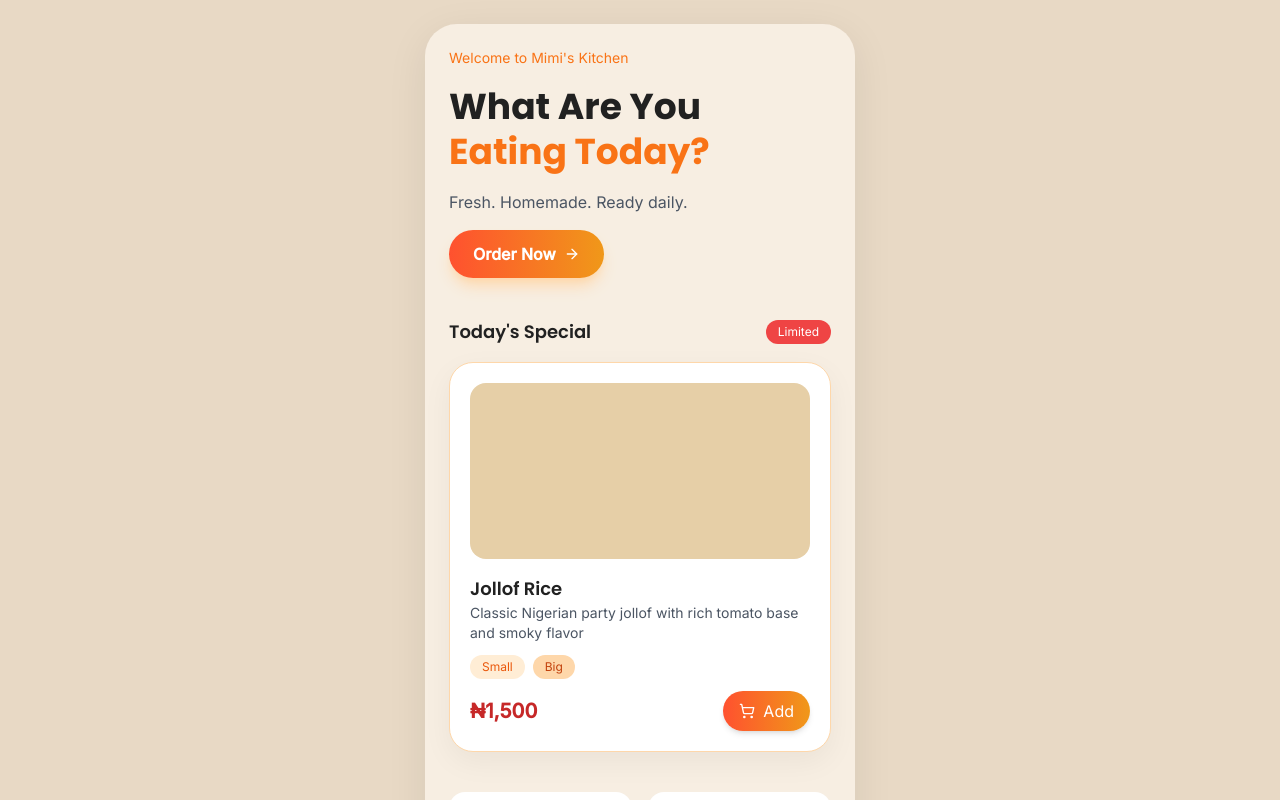
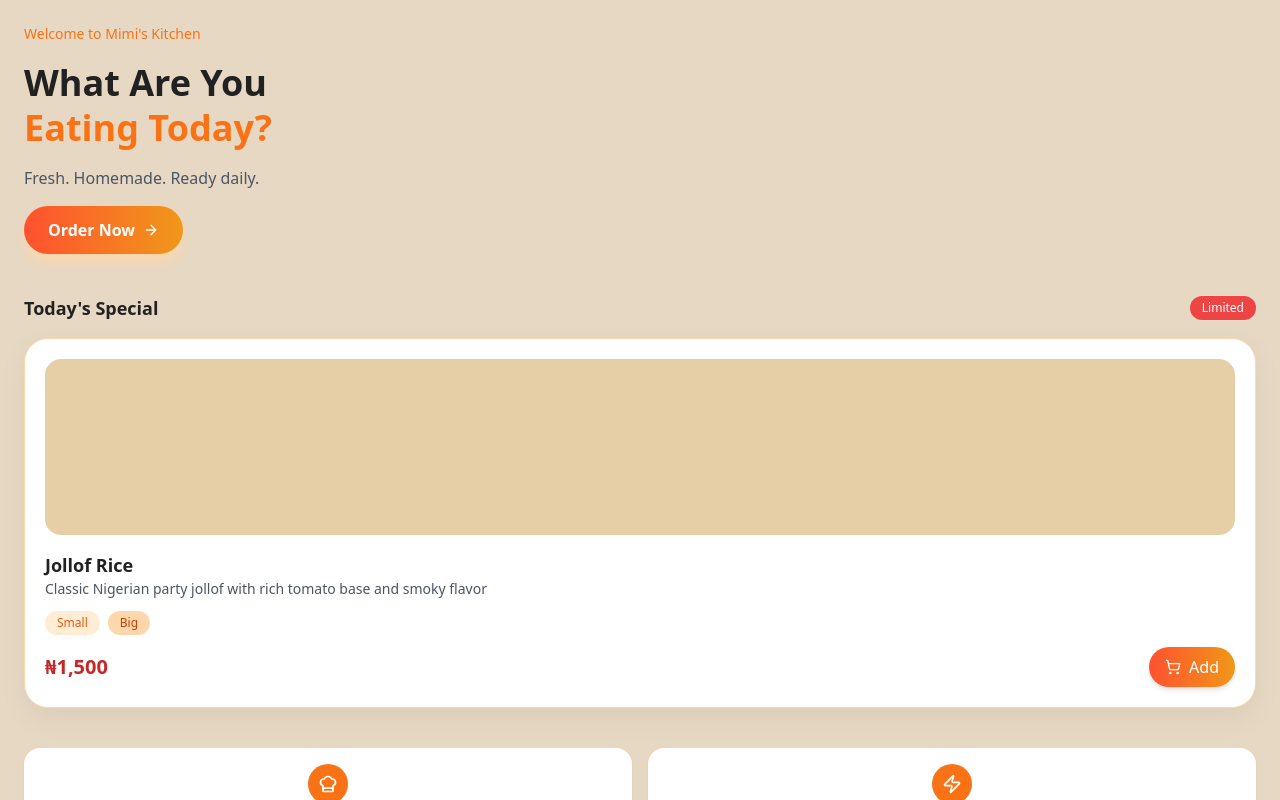
Before and after one commit to Clorex/mimis-kitchen, a Next.js app: page / in a window 1280 px wide. Shown: the top 800 px of the page. Built offline with nearby package versions, Linux system fonts and the light colour scheme.

Commit message:
Minimal root layout for production test

```diff
--- a/src/app/layout.tsx
+++ b/src/app/layout.tsx
@@ -1,19 +1,4 @@
 import "./globals.css";
-import { Poppins, Inter } from "next/font/google";
-import BottomNav from "@/components/layout/BottomNav";
-
-
-const poppins = Poppins({
-  subsets: ["latin"],
-  weight: ["400", "600", "700"],
-  variable: "--font-poppins",
-});
-
-const inter = Inter({
-  subsets: ["latin"],
-  weight: ["400", "500"],
-  variable: "--font-inter",
-});
 
 export default function RootLayout({
   children,
@@ -21,11 +6,9 @@ export default function RootLayout({
   children: React.ReactNode;
 }) {
   return (
-    <html lang="en" className={`${poppins.variable} ${inter.variable}`}>
-      <body className="bg-[#E8D9C5] flex justify-center py-6">
-        <div className="w-full max-w-[430px] min-h-screen bg-[#F7EEE2] rounded-[32px] shadow-[0_10px_40px_rgba(0,0,0,0.08)] overflow-hidden relative pb-28">
-          {children}
-        </div>
+    <html lang="en">
+      <body>
+        {children}
       </body>
     </html>
   );
```
